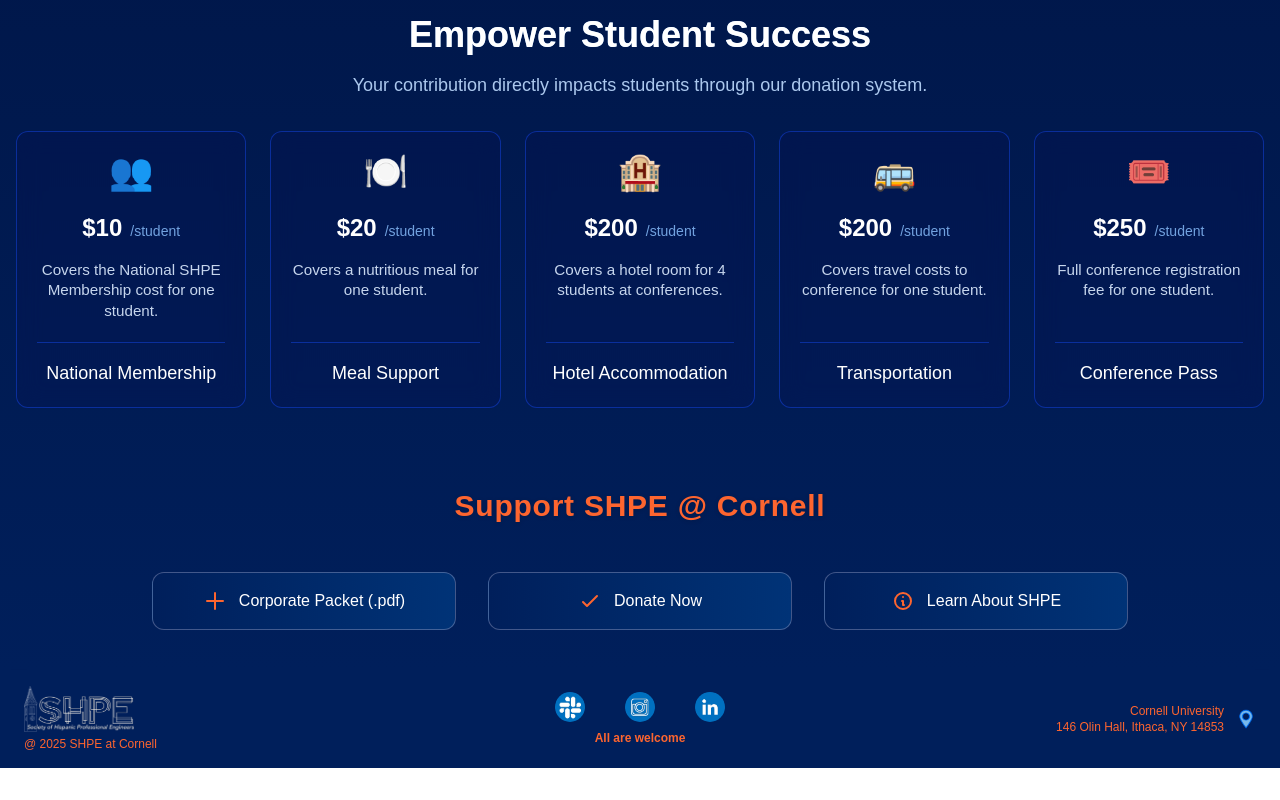
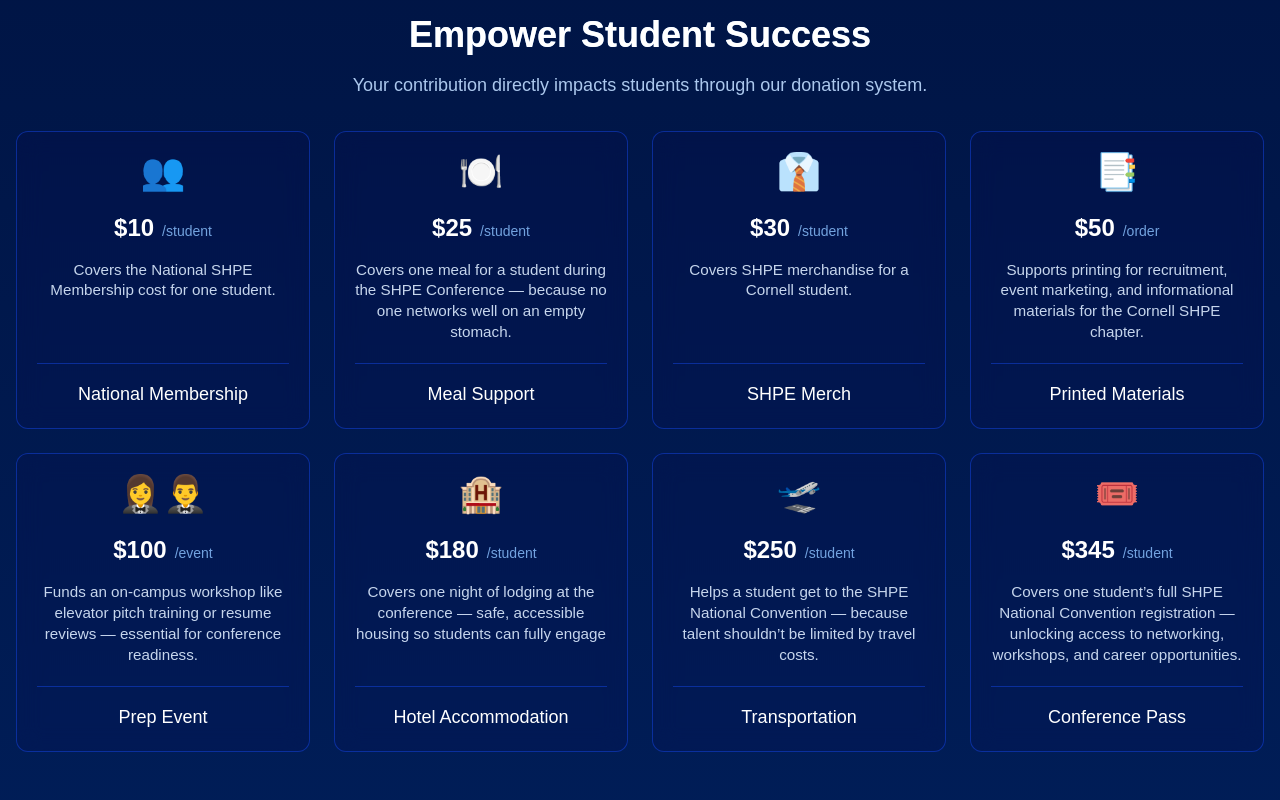
Before and after one commit to shpe-cornell/shpe-website, a Next.js app: page /sponsorship in a window 1280 px wide. Shown: the part 2340-3140 px from the top of the page. Before the commit the page ends 3108 px from the top, so only its background shows below. Built offline with nearby package versions, Linux system fonts and the light colour scheme; a web font is replaced by a local one.

Commit message:
Update "per" considerations

```diff
--- a/src/app/components/donation-boxes.tsx
+++ b/src/app/components/donation-boxes.tsx
@@ -4,30 +4,62 @@ export default function DonationSection() {
       amount: "$10",
       title: "National Membership",
       description: "Covers the National SHPE Membership cost for one student.",
+      pricingType: "student",
       icon: "👥",
     },
     {
-      amount: "$20",
+      amount: "$25",
       title: "Meal Support",
-      description: "Covers a nutritious meal for one student.",
+      description:
+        "Covers one meal for a student during the SHPE Conference — because no one networks well on an empty stomach.",
+      pricingType: "student",
       icon: "🍽️",
     },
     {
-      amount: "$200",
+      amount: "$30",
+      title: "SHPE Merch",
+      description: "Covers SHPE merchandise for a Cornell student. ",
+      pricingType: "student",
+      icon: "👔",
+    },
+    {
+      amount: "$50",
+      title: "Printed Materials",
+      description:
+        "Supports printing for recruitment, event marketing, and informational materials for the Cornell SHPE chapter.",
+      pricingType: "order",
+      icon: "📑",
+    },
+    {
+      amount: "$100",
+      title: "Prep Event",
+      description:
+        "Funds an on-campus workshop like elevator pitch training or resume reviews — essential for conference readiness.",
+      pricingType: "event",
+      icon: "🤵‍♀️🤵‍♂️",
+    },
+    {
+      amount: "$180",
       title: "Hotel Accommodation",
-      description: "Covers a hotel room for 4 students at conferences.",
+      description:
+        "Covers one night of lodging at the conference — safe, accessible housing so students can fully engage",
+      pricingType: "student",
       icon: "🏨",
     },
     {
-      amount: "$200",
+      amount: "$250",
       title: "Transportation",
-      description: "Covers travel costs to conference for one student.",
-      icon: "🚌",
+      description:
+        "Helps a student get to the SHPE National Convention — because talent shouldn’t be limited by travel costs.",
+      pricingType: "student",
+      icon: "🛫",
     },
     {
-      amount: "$250",
+      amount: "$345",
       title: "Conference Pass",
-      description: "Full conference registration fee for one student.",
+      description:
+        "Covers one student’s full SHPE National Convention registration — unlocking access to networking, workshops, and career opportunities.",
+      pricingType: "student",
       icon: "🎟️",
     },
   ];
@@ -44,7 +76,7 @@ export default function DonationSection() {
         </p>
       </div>
 
-      <div className="grid grid-cols-1 md:grid-cols-2 lg:grid-cols-5 gap-6">
+      <div className="grid grid-cols-1 md:grid-cols-2 lg:grid-cols-4 gap-6">
         {donationTiers.map((tier, index) => (
           <div
             key={index}
@@ -63,7 +95,11 @@ export default function DonationSection() {
                     {tier.amount}
                   </span>
                   <span className="ml-2 text-sm text-blue-300/80">
-                    /student
+                    {tier.pricingType === "event"
+                      ? "/event"
+                      : tier.pricingType === "student"
+                      ? "/student"
+                      : "/order"}
                   </span>
                 </div>
 
```
